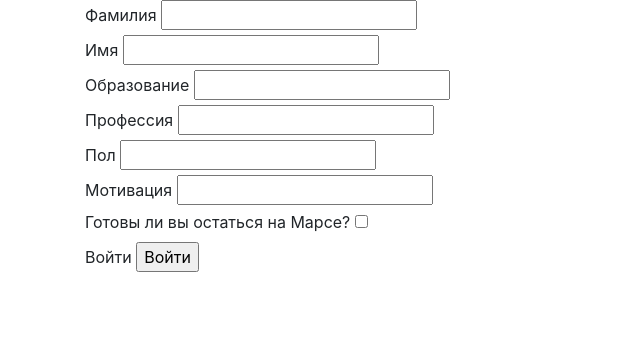
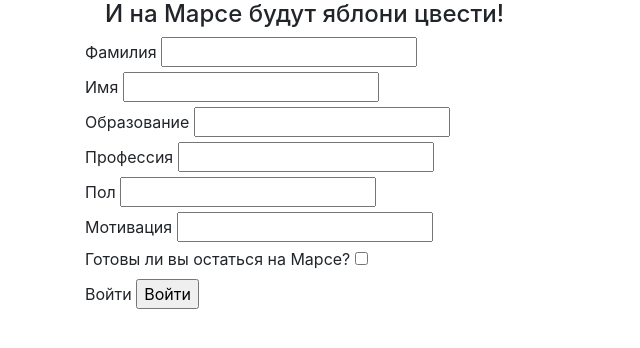
Before and after one commit to Aleksan0922/Colonising-mars, a Flask app: page /answer in a window 1280 px wide. Shown: the part 72-420 px from the top of the page, without its empty margins (0-640 px from the left). Run offline with Flask 3, Linux system fonts and the light colour scheme; some libraries are stand-ins or nearby versions.

Commit message:
yamete kudasai

```diff
--- a/main.py
+++ b/main.py
@@ -23,6 +23,14 @@ class AutoLoginForm(FlaskForm):
     sex = StringField('Пол', validators=[DataRequired()])
     motivation = StringField('Мотивация', validators=[DataRequired()])
     ready = BooleanField('Готовы ли вы остаться на Марсе?')
+    submit = SubmitField('Войти')
+
+
+class CapitanLoginForm(FlaskForm):
+    somebody_id = StringField('Id астронавта', validators=[DataRequired()])
+    somebody_password = PasswordField('Пароль астронавта', validators=[DataRequired()])
+    capitan_id = StringField('Id капитана', validators=[DataRequired()])
+    capitan_password = PasswordField('Пароль капитана', validators=[DataRequired()])
     submit = SubmitField('Войти')
 
 
--- a/static/css/style.css
+++ b/static/css/style.css
@@ -1,3 +1,6 @@
 .red_h1{
     color: red;
 }
+.h4_uwu{
+    margin-left: 20px
+}
--- a/templates/base.html
+++ b/templates/base.html
@@ -3,6 +3,7 @@
 <head>
     <meta charset="utf-8">
     <meta name="viewport" content="width=device-width, initial-scale=1, shrink-to-fit=no">
+    <link href="static/css/style.css" type="text/css" rel="stylesheet">
     <link rel="stylesheet"
           href="https://stackpath.bootstrapcdn.com/bootstrap/4.4.1/css/bootstrap.min.css"
           integrity="sha384-Vkoo8x4CGsO3+Hhxv8T/Q5PaXtkKtu6ug5TOeNV6gBiFeWPGFN9MuhOf23Q9Ifjh"
@@ -18,6 +19,7 @@
 </header>
 <!-- Begin page content -->
 <main role="main" class="container">
+    <h4 class="h4_uwu">И на Марсе будут яблони цвести!</h4>
     {% block content %}{% endblock %}
 </main>
 </body>
--- a/templates/uwu.html
+++ /dev/null
@@ -1,5 +0,0 @@
-{% extends "base.html" %}
-
-{% block content %}
-    <h4>И на Марсе будут яблони цвести!</h4>
-{% endblock %}
```
